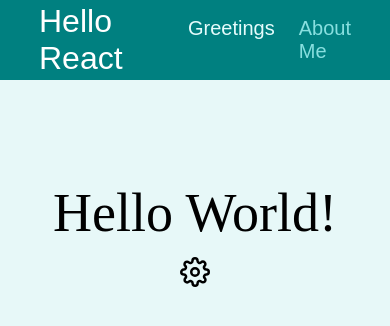
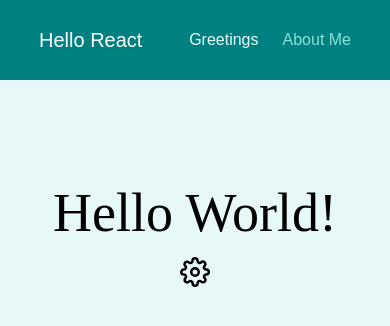
Before and after one commit to Cirius1792/hello-react, a React (Create React App) app: page /greetings in a window 390 px wide. Shown: the top 326 px of the page. Built offline with nearby package versions, Linux system fonts and the light colour scheme.

Commit message:
Styled to look a bit less ugly on mobile devices

```diff
--- a/src/components/InputForm.module.css
+++ b/src/components/InputForm.module.css
@@ -1,3 +1,8 @@
+.inputForm input{
+  -webkit-appearance: none;
+  -moz-appearance: none;
+  appearance: none;
+}
 .inputForm input[type=text] {
   background-color: rgb(253, 253, 253);
   border: none;
--- a/src/components/User.module.css
+++ b/src/components/User.module.css
@@ -1,7 +1,7 @@
 .userCard {
-    margin: 25px;
+    margin: 1rem;
     width: 350px;
-    height: 50px;
+    height: 650px;
     text-align: center;
 }
 .userCard h1{
--- a/src/layout/MainNavigation.module.css
+++ b/src/layout/MainNavigation.module.css
@@ -30,6 +30,17 @@
   color: #88dfdf;
 }
 
+@media screen and (min-width: 300px) {
+  .logo {
+    font-size: 1.25rem;
+  }
+
+  .nav li {
+    margin-left: 1.5rem;
+    font-size: 1rem;
+  }
+}
+
 .nav a:hover,
 .nav a:active,
 .nav a.active {
```
